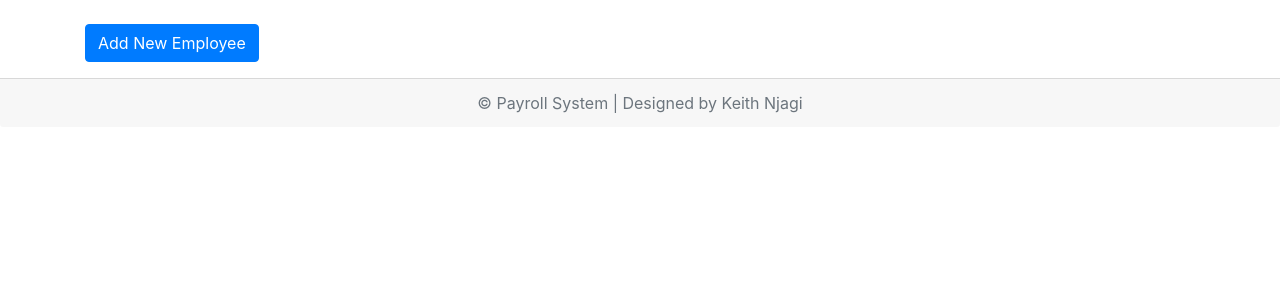
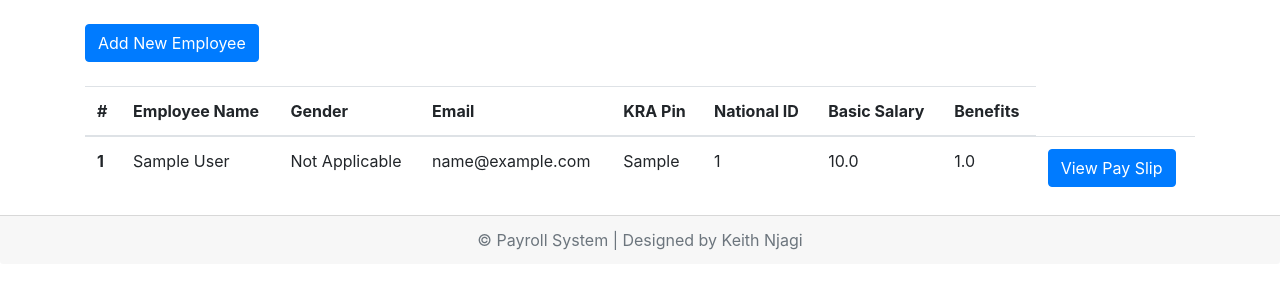
Before and after one commit to ggeorgekkariuki/payroll_system, a Flask app: template templates/employees.html in a window 1280 px wide. Shown: the part 56-356 px from the top of the page. Run offline with Flask 2, Linux system fonts and the light colour scheme; the template is opened without the code that fills it: values that come from a table or form of the project are taken from there, others are empty; tables that the repository leaves empty hold one stand-in row (values such as "Sample post"); some libraries are stand-ins or nearby versions.

Commit message:
Add employee to db, New table

```diff
--- a/app.py
+++ b/app.py
@@ -32,6 +32,23 @@ def index():
 @app.route('/employees/<int:dept_id>')
 def employees(dept_id):
     departments = DepartmentModel.fetch_all()
+    employees = EmployeeModel.fetch_by_department(dept_id)
+    return render_template('employees.html', departments=departments, employees=employees)
+
+@app.route('/new_department', methods=['POST'])
+def new_department():
+    department_name =  request.form['department']
+    if DepartmentModel.fetch_by_name(department_name):
+        # read more on bootstrap alerts with flash
+        flash('Department ' + department_name + ', already exists', 'danger')
+        return redirect(url_for('index'))
+    department = DepartmentModel(name=department_name)
+    department.insert_to_db()
+    flash('Department ' + department_name + ' has been added', 'success')
+    return redirect(url_for('index'))
+
+@app.route('/new_employee', methods=['POST'])
+def new_employee():
     employee_name = request.form['name']
     gender = request.form['gender']
     kra_pin = request.form['kra_pin']
@@ -40,26 +57,13 @@ def employees(dept_id):
     basic_salary = request.form['basic_salary']
     benefits = request.form['benefits']
     dept_id = request.form['department']
-    return render_template('employees.html', departments=departments)
-
-
-@app.route('/new_department', methods=['POST'])
-def new_department():
-    department_name =  request.form['department']
-    if DepartmentModel.fetch_by_name(department_name):
-        # read more on bootstrap alerts with flash
-        flash('Department ' + department_name + ', already exists', 'danger')
+    if EmployeeModel.fetch_by_mail(email):
+        flash('Employee with the above details already exists', 'danger')
         return redirect(url_for('index'))
-    department =DepartmentModel(name=department_name)
-    department.insert_to_db()
-    flash('Department ' + department_name + ' has been added', 'success')
-
+    employee = EmployeeModel(full_name = employee_name, gender = gender, kra_pin = kra_pin, email = email, national_id = national_id, basic_salary = basic_salary, benefits = benefits, department_id = dept_id)
+    employee.insert_to_db()
+    flash('Employee ' + employee_name + ' has been added', 'success')
     return redirect(url_for('index'))
-
-
-@app.route('/new_employee', methods=['POST'])
-def new_employee():
-    pass
 
 # Run flask app
 # if __name__ == '__main__':
--- a/templates/employees.html
+++ b/templates/employees.html
@@ -1,6 +1,7 @@
 {% extends 'layout.html' %}
 {% block body %}
     <div class="container">
+        {% include 'includes/_messages.html' %}
         <!-- Button trigger modal For New Employee -->
         <button type="button" class="btn btn-primary mb-3" data-toggle="modal" data-target="#newEmployee">
             Add New Employee
@@ -18,7 +19,7 @@
                         </button>
                     </div>
                     <div class="modal-body">
-                        <form action="/add_employee" method="POST" enctype="multipart/form-data">
+                        <form action="/new_employee" method="POST" enctype="multipart/form-data">
                             <div class="form-group">
                                 <label for="formGroupExampleInput">Employee Name</label>
                                 <input type="text" class="form-control mb-2" name="name" id="departmentName"
@@ -63,6 +64,42 @@
             </div>
         </div>
 
+        <h6> </h6>
+        <table class="table">
+            <thead>
+            <tr>
+                <th scope="col">#</th>
+                <th scope="col">Employee Name</th>
+                <th scope="col">Gender</th>
+                <th scope="col">Email</th>
+                <th scope="col">KRA Pin</th>
+                <th scope="col">National ID</th>
+                <th scope="col">Basic Salary</th>
+                <th scope="col">Benefits</th>
+            </tr>
+            </thead>
+            <tbody>
+            {% for employee in employees %}
+                <tr>
+                    <th scope="row">{{ employee.id }}</th>
+                    <td>{{ employee.full_name }}</td>
+                    {% if  employee.gender  == 'm' %}
+                        <td>Male</td>
+                    {% elif  employee.gender == 'f' %}
+                        <td>Female</td>
+                    {% else %}
+                        <td>Not Applicable</td>
+                    {% endif %}
+                    <td>{{ employee.email }}</td>
+                    <td>{{ employee.kra_pin }}</td>
+                    <td>{{ employee.national_id }}</td>
+                    <td>{{ employee.basic_salary }}</td>
+                    <td>{{ employee.benefits }}</td>
+                    <td><a class="btn btn-primary" href="/employee/{{ employee.id }}">View Pay Slip</a></td>
+                </tr>
+            {% endfor %}
+            </tbody>
+        </table>
 
     </div>
 {% endblock %}
```
Also changed, not shown: models/Employees.py (+12 -0 lines), templates/index.html (+10 -11 lines).
